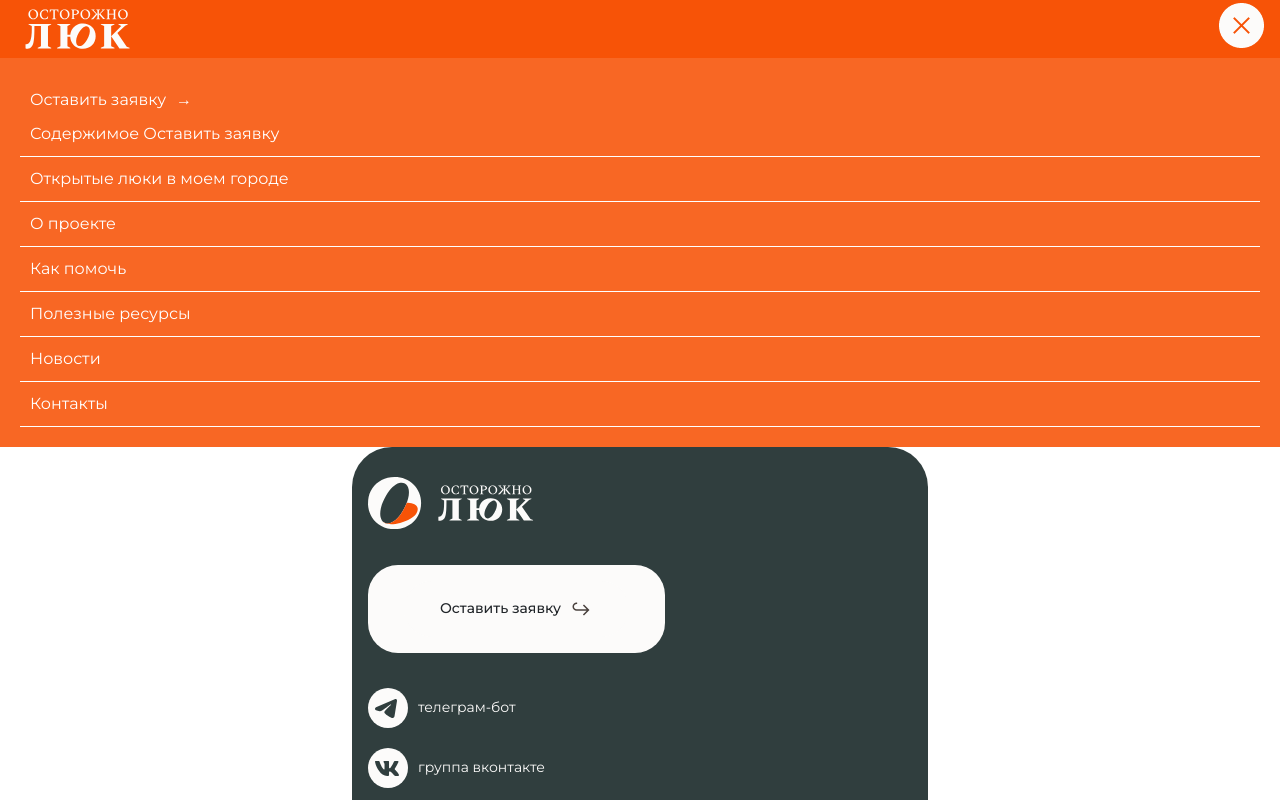
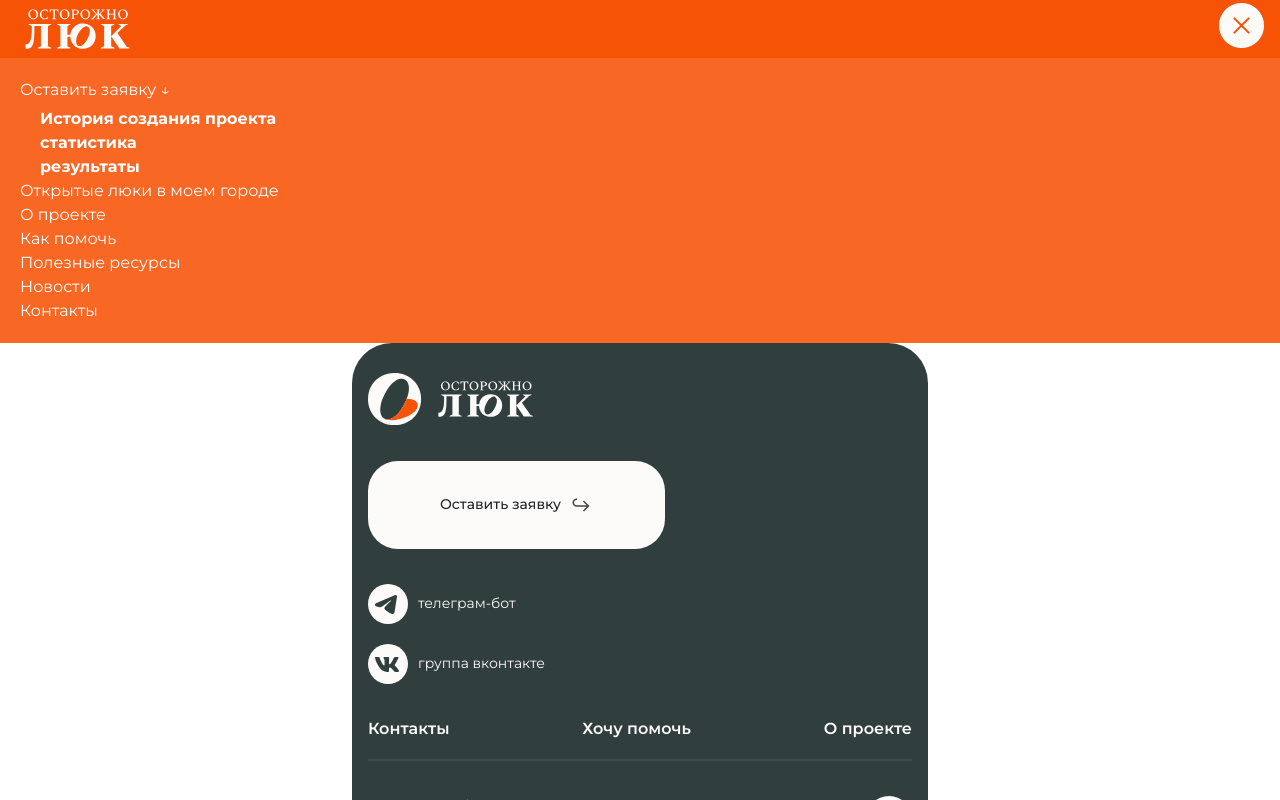
Before and after one commit to OSTOROZHNOLYUK/Frontend, a React (Create React App) app in the folder lyuk-alert/: page /Dropdown in a window 1280 px wide. Both pictures are taken after a click on the item "Оставить заявку". Shown: the top 800 px of the page. Built offline with nearby package versions, Linux system fonts and the light colour scheme.

Commit message:
commentariy

```diff
--- a/lyuk-alert/src/Components/Header/Dropdown/Dropdown.jsx
+++ b/lyuk-alert/src/Components/Header/Dropdown/Dropdown.jsx
@@ -5,23 +5,30 @@ const Dropdown = () => {
   const [activeIndex, setActiveIndex] = useState(null);
 
   const items = [
-    'Оставить заявку',
-    'Открытые люки в моем городе',
-    'О проекте',
-    'Как помочь',
-    'Полезные ресурсы',
-    'Новости',
-    'Контакты',
+    { title: 'Оставить заявку', content: ['История создания проекта', ' статистика', 'результаты' ]},
+    { title: 'Открытые люки в моем городе', content: ['История создания проекта', ' статистика', 'результаты' ] },
+    { title: 'О проекте', content: ['История создания проекта', ' статистика', 'результаты' ] },
+    { title: 'Как помочь', content: ['История создания проекта', ' статистика', 'результаты' ] },
+    { title: 'Полезные ресурсы', content: ['История создания проекта', ' статистика', 'результаты' ] },
+    { title: 'Новости', content: ['История создания проекта', ' статистика', 'результаты' ] },
+    { title: 'Контакты',content: ['История создания проекта', ' статистика', 'результаты' ]},
   ];
 
-  const handleToggle = (index) => {
-    setActiveIndex(activeIndex === index ? null : index);
+  const toggleItem = (index) => {
+    if (activeIndex === index) {
+      setActiveIndex(null);
+    } else {
+      setActiveIndex(index);
+    }
   };
+  // const handleToggle = (index) => {
+  //   setActiveIndex(activeIndex === index ? null : index);
+  // };
 
   return (
     <>
     <HeaderDropdown/>
-    <div style={{ backgroundColor: '#F86724', padding: '20px' }}>
+    {/* <div style={{ backgroundColor: '#F86724', padding: '20px' }}>
       <ul style={{ listStyle: 'none', padding: 0, gap: 16}}>
         {items.map((item, index) => (
           <li
@@ -46,6 +53,23 @@ const Dropdown = () => {
           </li>
         ))}
       </ul>
+    </div> */}
+        <div style={{ backgroundColor: '#F86724', color: 'white', padding: '20px' }}>
+      <ul>
+        {items.map((item, index) => (
+          <li className="title" key={index} onClick={() => toggleItem(index)} style={{ cursor: 'pointer' }}>
+            {item.title}
+            {activeIndex === index && <span> &darr;</span>}
+            {activeIndex === index && (
+            <div style={{ marginLeft: '20px', marginTop: '5px' }}>
+             {item.content.map((line, idx) => (
+              <div key={idx}><strong>{line}</strong></div>
+            ))}
+            </div>
+            )}
+          </li>
+        ))}
+      </ul>
     </div>
     </>
   );
--- a/lyuk-alert/src/Components/body/request-map/request-map.jsx
+++ b/lyuk-alert/src/Components/body/request-map/request-map.jsx
@@ -2,6 +2,7 @@ import SvgSelector from "../../SvgSelector";
 import style from "./request-map.module.scss";
 import lyuk from "./images/lyuk.png";
 import lizaAlert from "./images/lizaAlert.png";
+import { Link } from "react-router-dom";
 
 export default function RequestMapAbout() {
   return (
@@ -15,12 +16,15 @@ export default function RequestMapAbout() {
           </p>
         </div>
         <div className={style.roundbutton}>
-          <a href="#">
+             <Link to={'/app;ication'}
+             ><a href="#">
             <SvgSelector name="chat_bubble" />
+
             <p>
               Сообщить <br /> об открытом люке
             </p>
           </a>
+          </Link>
         </div>
       </div>
       <div className={style.map}>
@@ -32,10 +36,11 @@ export default function RequestMapAbout() {
           </p>
         </div>
         <div className={style.roundbutton}>
+          <Link to={'/map'}>
           <a href="#">
             <SvgSelector name="map" />
             <p>Открыть карту</p>
-          </a>
+          </a></Link>
         </div>
       </div>
       <div className={style.about}>
```
Also changed, not shown: lyuk-alert/src/Components/Header/Dropdown/dropdownHeader.scss (+7 -0 lines).
